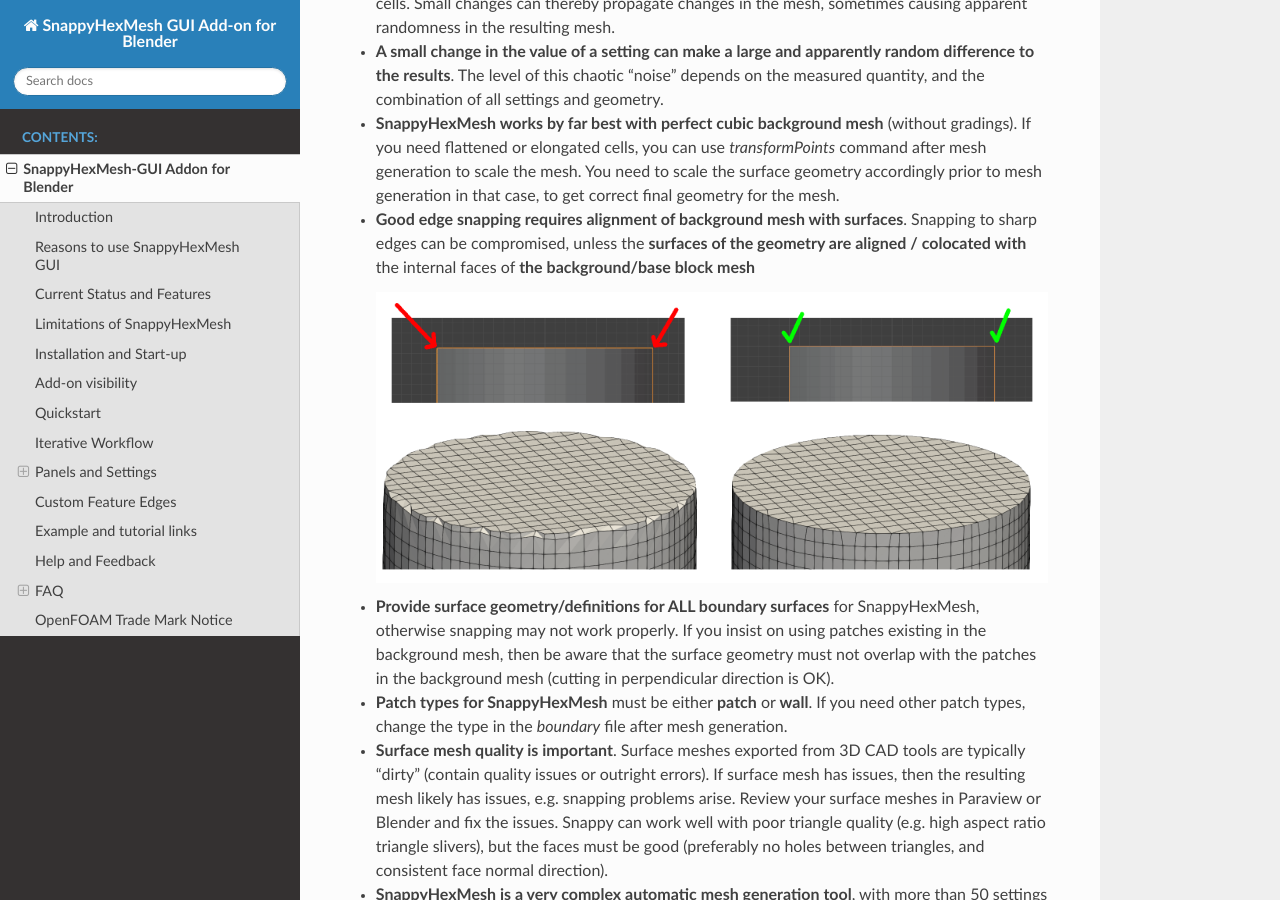
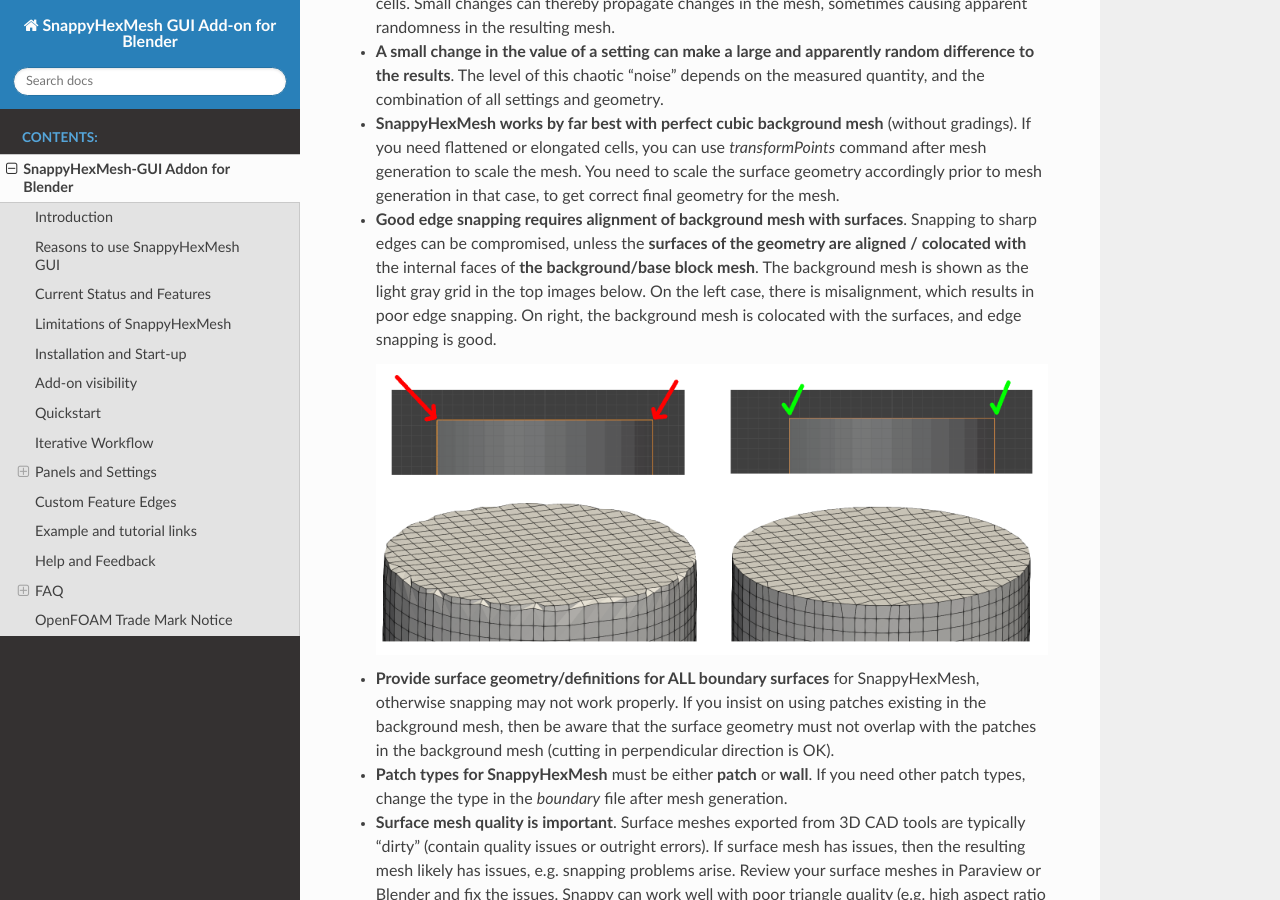
Before and after one commit to tkeskita/snappyhexmesh_gui, a Sphinx documentation site: the page built from docs/snappy_gui.rst, in a window 1280 px wide and 900 px high, scrolled down 2473 px. Built offline with Sphinx 7.4.7 and the Read the Docs theme 3.1.0, drawn with Linux system fonts in a browser that asks for light colours.

Commit message:
Docs: Clarify background mesh alignment with surfaces

```diff
--- a/docs/snappy_gui.rst
+++ b/docs/snappy_gui.rst
@@ -103,7 +103,11 @@
 * **Good edge snapping requires alignment of background mesh with surfaces**.
   Snapping to sharp edges can be compromised, unless the **surfaces of
   the geometry are aligned / colocated with** the internal faces of
-  **the background/base block mesh**
+  **the background/base block mesh**. The background mesh is shown as
+  the light gray grid in the top images below. On the left case, there
+  is misalignment, which results in poor edge snapping. On right, the
+  background mesh is colocated with the surfaces, and edge snapping is
+  good.
 
   .. figure:: images/block_mesh_alignment.png
 
```
